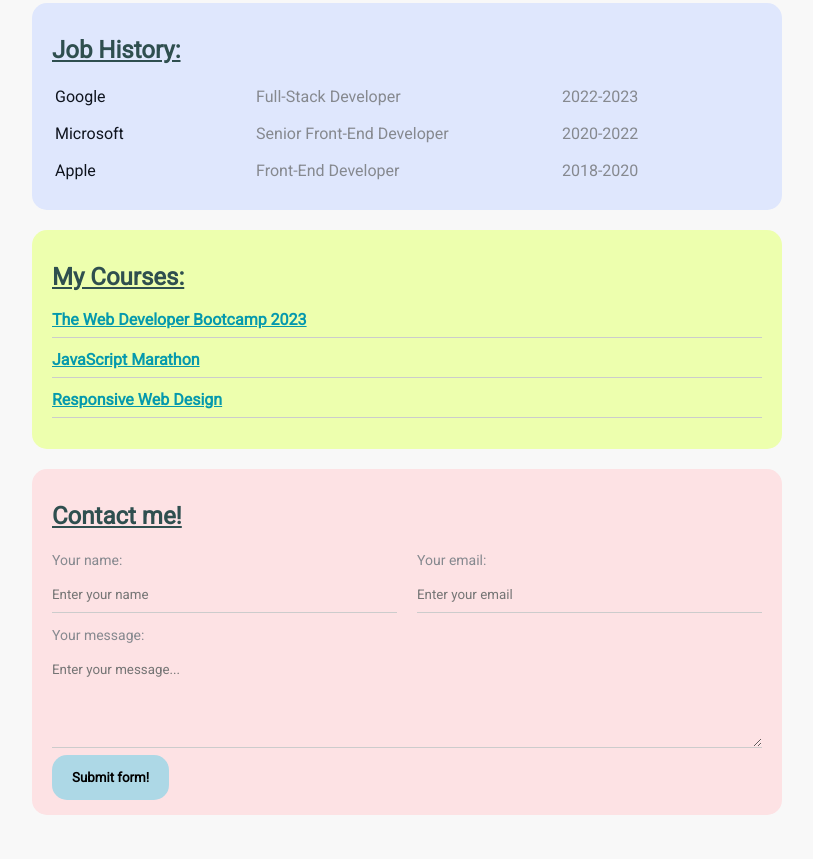
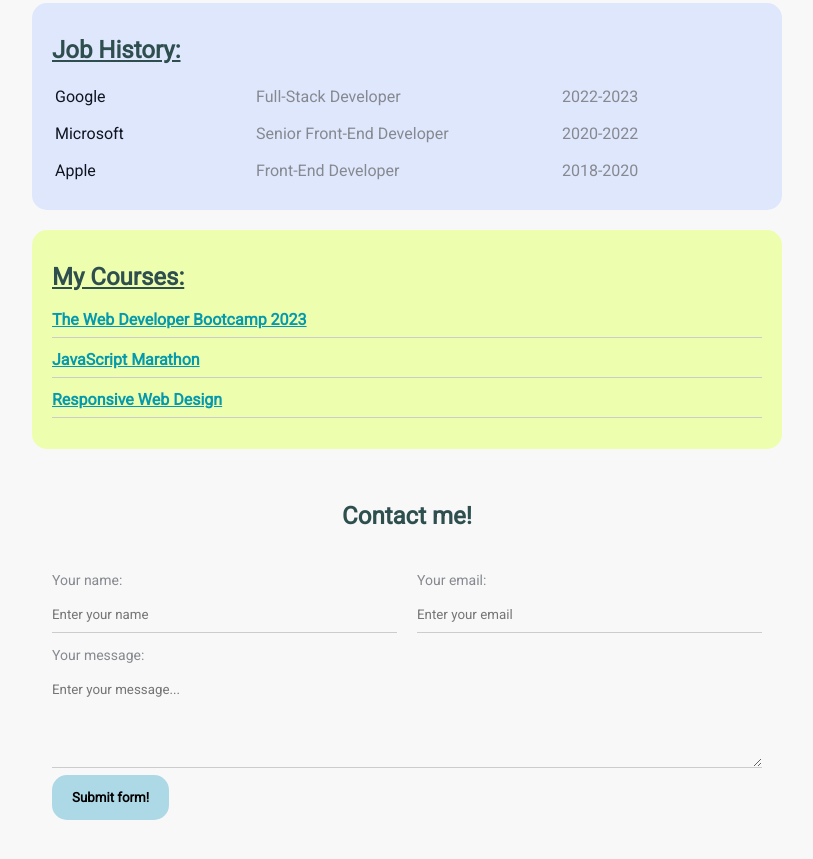
Before and after one commit to DumitruCiobanu/ResultSchool, a plain HTML site: page index.html in a window 1280 px wide. Shown: the part 699-1558 px from the top of the page, without its empty margins (233-1046 px from the left). Drawn offline with Linux system fonts and the light colour scheme.

Commit message:
Added styles

```diff
--- a/style.css
+++ b/style.css
@@ -144,10 +144,6 @@
   background: #dfe7fd;
 }
 
-.contact {
-  background: #fde2e4;
-}
-
 .courses {
   background: #edffae;
 }
@@ -184,9 +180,11 @@
   color: #86898f;
 }
 
-/* .form h2 {
-    text-align: center;
-} */
+.form h2 {
+  text-align: center;
+  text-decoration: none;
+  margin-bottom: 40px;
+}
 
 .form-row {
   margin-bottom: 10px;
```
